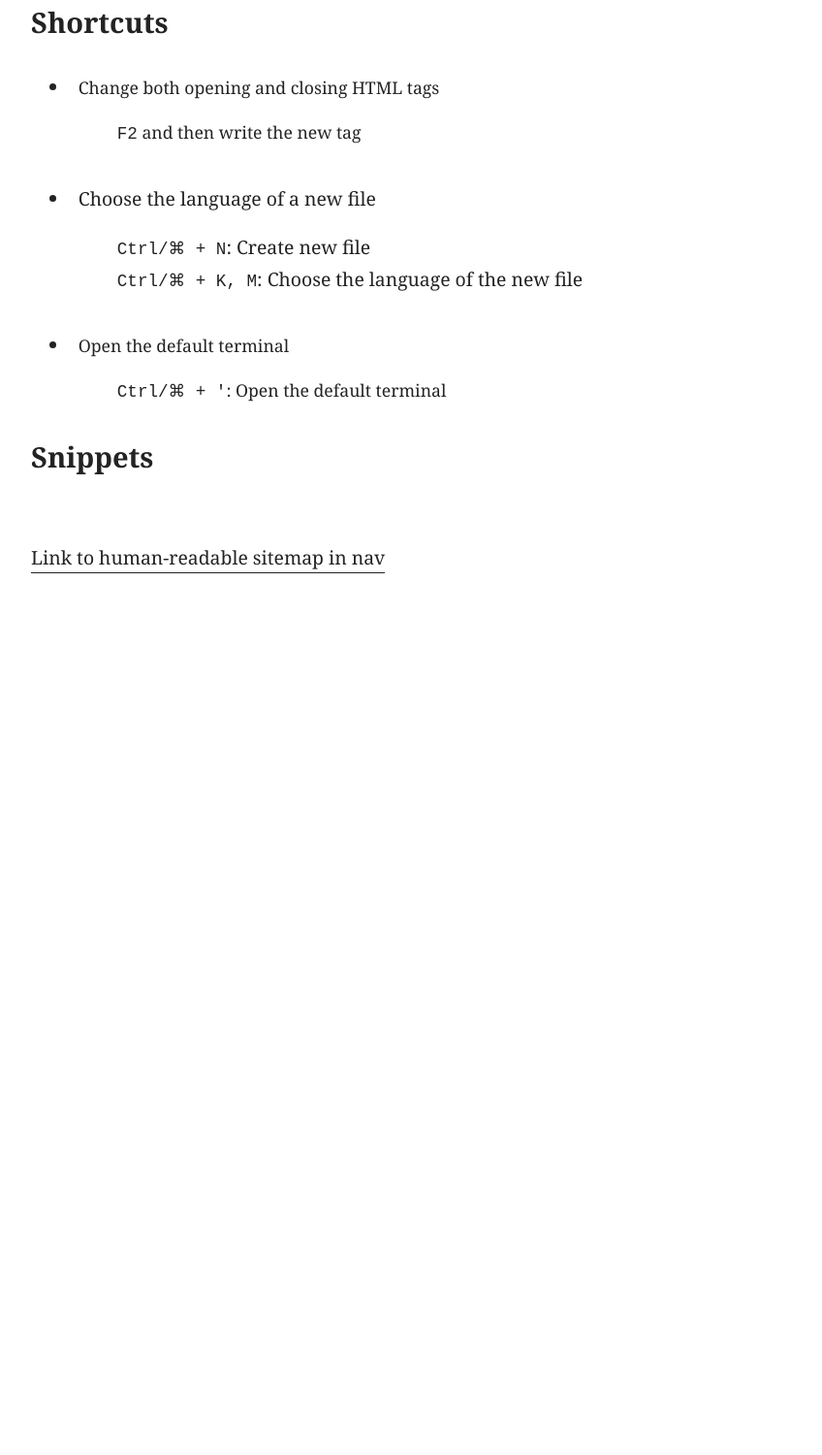
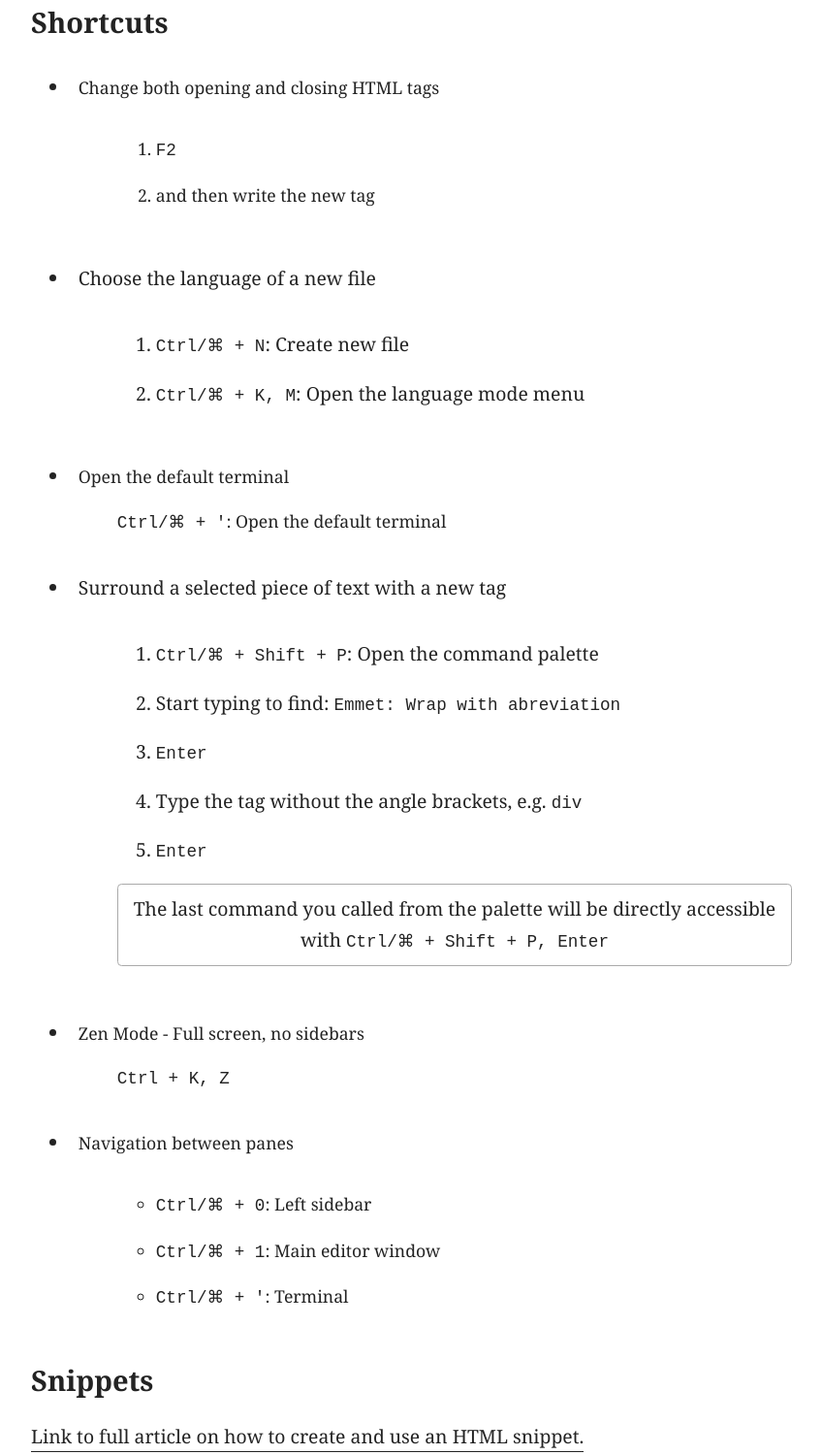
Before and after one commit to pillarfive/website, a website built with Parcel: page src/how-to/be-more-productive-in-vscode.html in a window 1280 px wide. Shown: the part 101-1601 px from the top of the page at 97% size, without its empty margins (211-1059 px from the left). Before the commit the page ends 800 px from the top, so only its background shows below. Built offline with nearby package versions, Linux system fonts and the light colour scheme.

Commit message:
Small refactor and new shortcuts

```diff
--- a/src/how-to/be-more-productive-in-vscode.html
+++ b/src/how-to/be-more-productive-in-vscode.html
@@ -18,27 +18,72 @@
         <li>
           <dl>
             <dt>Change both opening and closing HTML tags</dt>
-            <dd><code>F2</code> and then write the new tag</dd>
+            <dd>
+              <ol>
+                <li><code>F2</code></li>
+                <li>and then write the new tag</li>
+              </ol>
+            </dd>
           </dl>
         </li>
         <li>
           <dt>Choose the language of a new file</dt>
           <dd>
-            <div><code>Ctrl/⌘ + N</code>: Create new file</div>
-            <div>
-              <code>Ctrl/⌘ + K, M</code>: Choose the language of the new file
-            </div>
+            <ol>
+              <li><code>Ctrl/⌘ + N</code>: Create new file</li>
+              <li><code>Ctrl/⌘ + K, M</code>: Open the language mode menu</li>
+            </ol>
           </dd>
         </li>
-
         <li>
           <dl>
             <dt>Open the default terminal</dt>
             <dd><code>Ctrl/⌘ + '</code>: Open the default terminal</dd>
           </dl>
         </li>
+        <li>
+          <dt>Surround a selected piece of text with a new tag</dt>
+          <dd>
+            <ol>
+              <li><code>Ctrl/⌘ + Shift + P</code>: Open the command palette</li>
+              <li>
+                Start typing to find: <code>Emmet: Wrap with abreviation</code>
+              </li>
+              <li><code>Enter</code></li>
+              <li>
+                Type the tag without the angle brackets, e.g. <code>div</code>
+              </li>
+              <li><code>Enter</code></li>
+            </ol>
+            <aside>
+              The last command you called from the palette will be directly
+              accessible with <code>Ctrl/⌘ + Shift + P, Enter</code>
+            </aside>
+          </dd>
+        </li>
+        <li>
+          <dl>
+            <dt>Zen Mode - Full screen, no sidebars</dt>
+            <dd><code>Ctrl + K, Z</code></dd>
+          </dl>
+        </li>
+        <li>
+          <dl>
+            <dt>Navigation between panes</dt>
+            <dd>
+              <ul>
+                <li><code>Ctrl/⌘ + 0</code>: Left sidebar</li>
+                <li><code>Ctrl/⌘ + 1</code>: Main editor window</li>
+                <li><code>Ctrl/⌘ + '</code>: Terminal</li>
+              </ul>
+            </dd>
+          </dl>
+        </li>
       </ul>
       <h2>Snippets</h2>
+      <a href="create-an-html-snippet.html"
+        >Link to full article on how to create and use an HTML snippet.</a
+      >
     </main>
     <footer>
       <nav>
```
